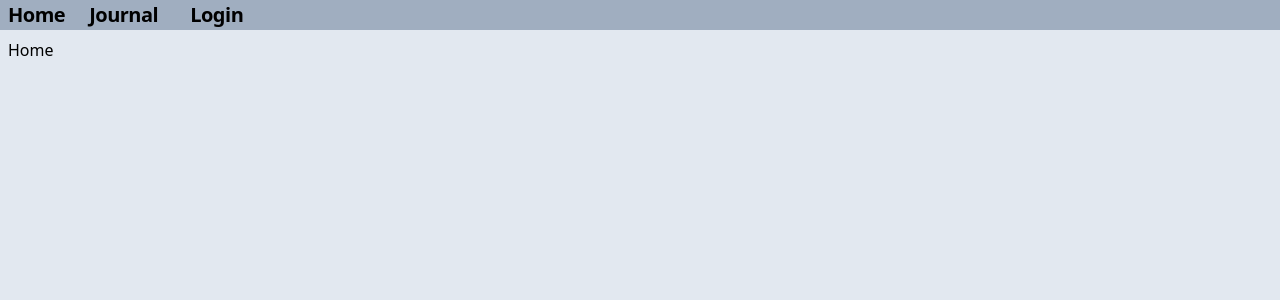
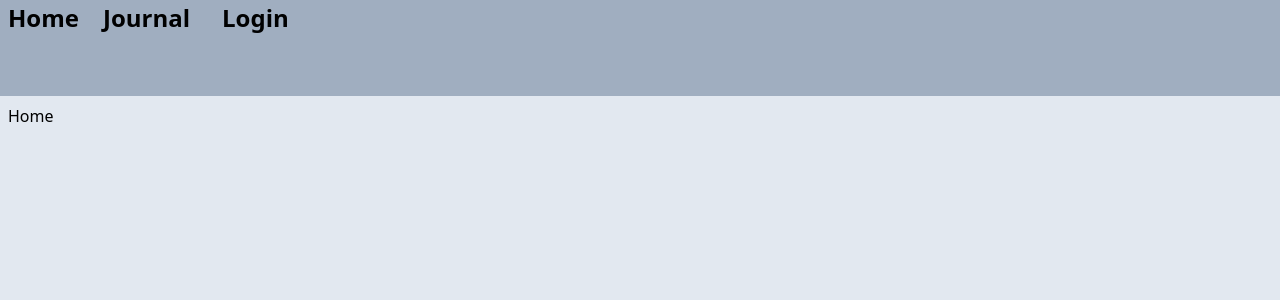
Before and after one commit to swholobaugh/finalproject, a Vue app: page /Journal in a window 1280 px wide. Shown: the top 300 px of the page. Built offline with nearby package versions, Linux system fonts and the light colour scheme.

Commit message:
Added basic styling

```diff
--- a/src/components/NavBar.vue
+++ b/src/components/NavBar.vue
@@ -1,8 +1,8 @@
 <template>
-  <nav class="bg-gray-500">
-      <router-link to="/" class="font-semibold text-xl tracking-tight p-2">Home</router-link>
-      <router-link to="/Journal" class="font-semibold text-xl tracking-tight p-4">Journal</router-link>
-      <router-link to="/Login" class="font-semibold text-xl tracking-tight p-4">Login</router-link>
+  <nav class="bg-gray-500 h-24">
+      <router-link to="/" class="font-semibold text-2xl p-2">Home</router-link>
+      <router-link to="/Journal" class="font-semibold text-2xl p-4">Journal</router-link>
+      <router-link to="/Login" class="font-semibold text-2xl p-4">Login</router-link>
   </nav>
 </template>
 
```
